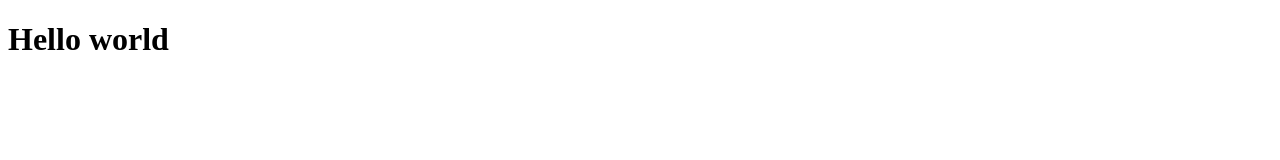
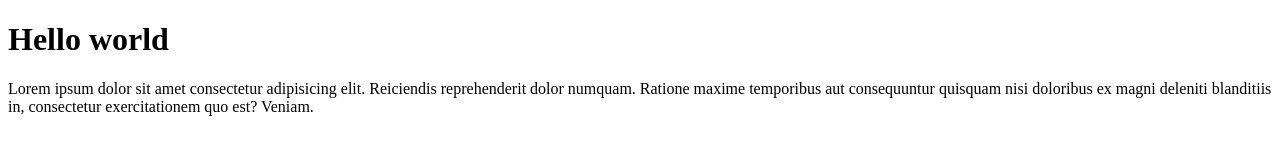
Before and after one commit to alvisyahr12345/git-test, a plain HTML site: page index.html in a window 1280 px wide. Drawn offline with Linux system fonts and the light colour scheme.

Commit message:
update index.html

```diff
--- a/index.html
+++ b/index.html
@@ -7,5 +7,7 @@
 </head>
 <body>
     <h1>Hello world</h1>
+
+    <p>Lorem ipsum dolor sit amet consectetur adipisicing elit. Reiciendis reprehenderit dolor numquam. Ratione maxime temporibus aut consequuntur quisquam nisi doloribus ex magni deleniti blanditiis in, consectetur exercitationem quo est? Veniam.</p>
 </body>
 </html>
```
